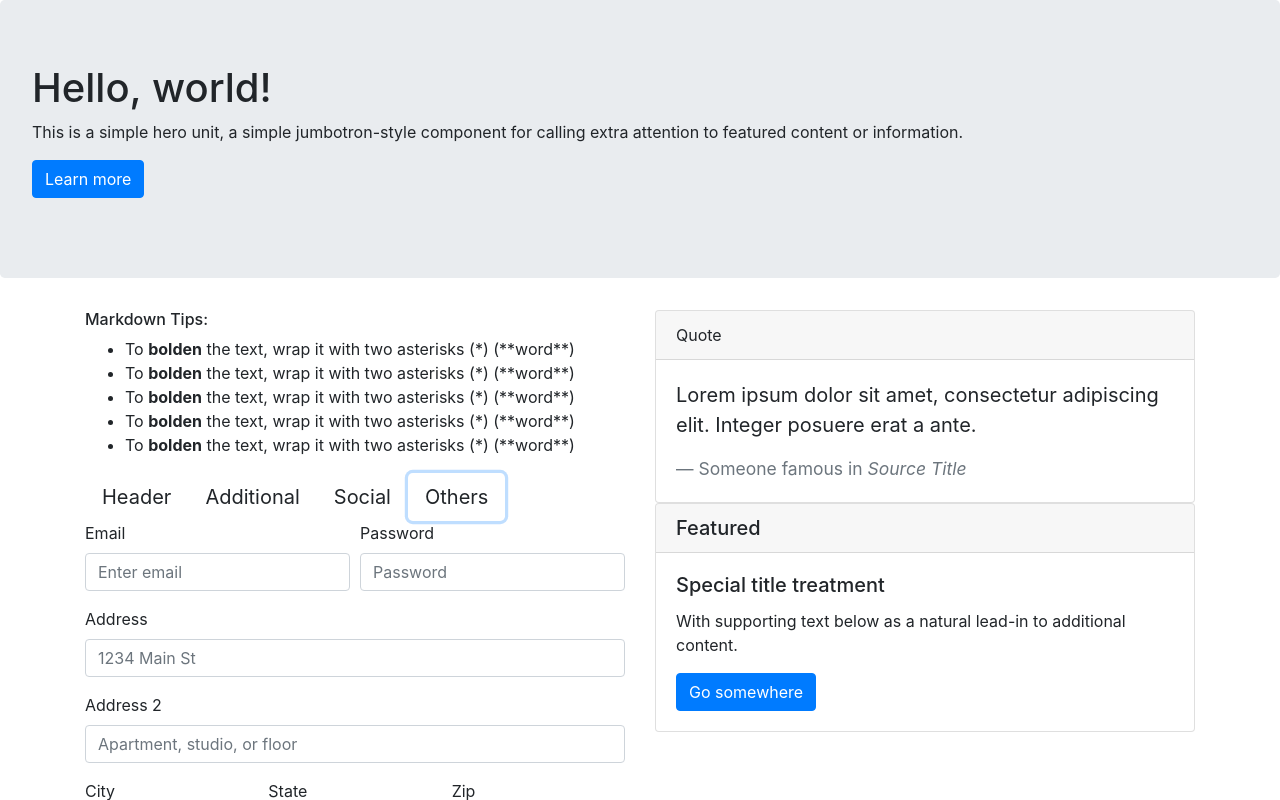
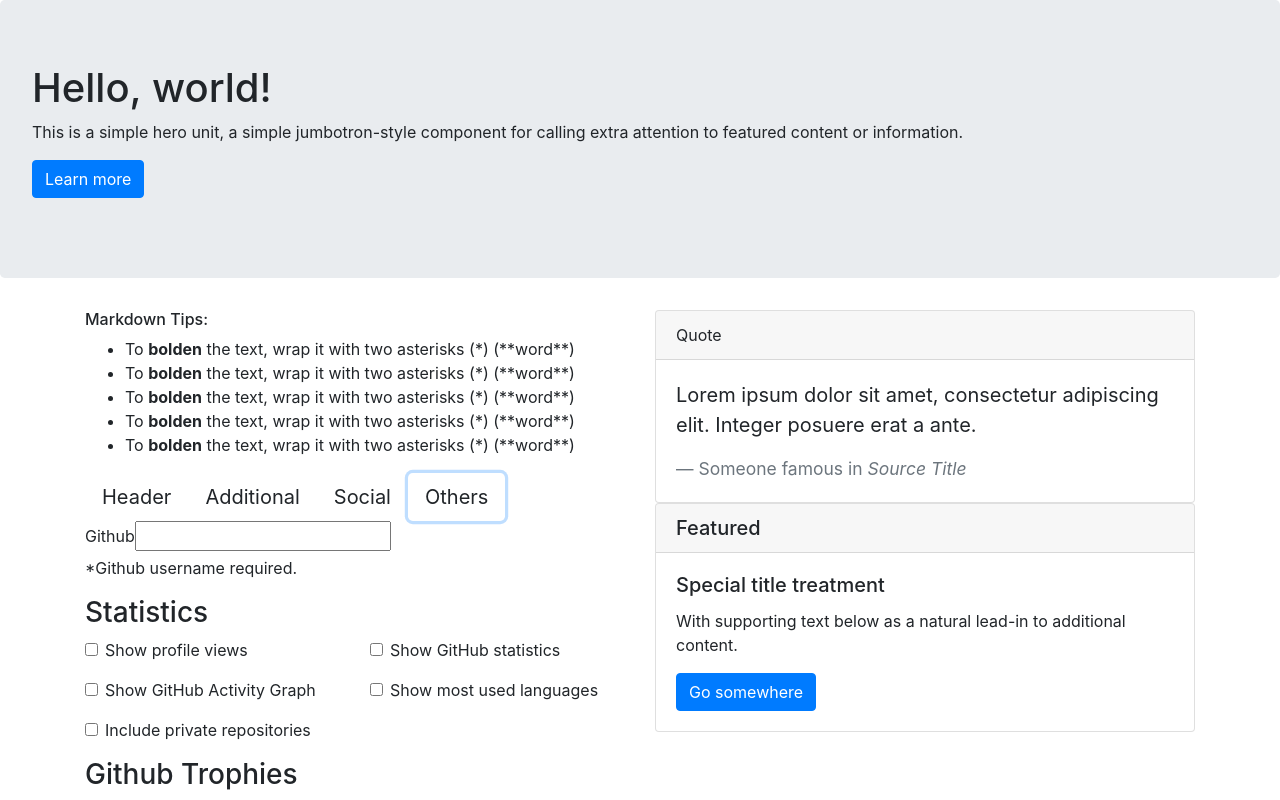
Before and after one commit to loveliiivelaugh/readme-generator, a React (Create React App) app: page / in a window 1280 px wide. Both pictures are taken after a click on the button "Others". Shown: the top 800 px of the page. Built offline with nearby package versions, Linux system fonts and the light colour scheme.

Commit message:
finished all the form skeletons, they need final touches

```diff
--- a/src/components/OthersForm.js
+++ b/src/components/OthersForm.js
@@ -1,57 +1,270 @@
-import { Button, Col, Form } from 'react-bootstrap';
+import { Button, Col, Form, Row } from 'react-bootstrap';
+import { useForm, Controller } from "react-hook-form";
 
 const OthersForm =(props) => {
+
+  const { control, register, handleSubmit, errors } = useForm();
+
   return (
     <Form>
-      <Form.Row>
-        <Form.Group as={Col} controlId="formGridEmail">
-          <Form.Label>Email</Form.Label>
-          <Form.Control type="email" placeholder="Enter email" />
+      <Form.Group controlId="formGridEmail">
+        <Form.Label>Github</Form.Label>
+        <Controller
+          name="email"
+          type="text"
+          defaultValue="Enter your username..."
+          rules={{ required: true }}
+          control={control}
+          defaultValue=""
+          render={({ onChange, value }) => <input onChange={onChange} value={value} />}
+        />
+        <p>*Github username required.</p>
       </Form.Group>
 
-        <Form.Group as={Col} controlId="formGridPassword">
-          <Form.Label>Password</Form.Label>
-          <Form.Control type="password" placeholder="Password" />
-        </Form.Group>
-      </Form.Row>
-
-      <Form.Group controlId="formGridAddress1">
-        <Form.Label>Address</Form.Label>
-        <Form.Control placeholder="1234 Main St" />
+      <h3>Statistics</h3>
+      <Row>
+        <Col>
+          <Form.Group id="formGridCheckbox">
+            <Controller
+              name="MyCheckbox"
+              control={control}
+              defaultValue={false}
+              rules={{ required: true }}
+              render={props =>
+                <Form.Check
+                type="checkbox"
+                label="Show profile views"
+                onChange={e => props.onChange(e.target.checked)}
+                checked={props.value}
+                />
+              } // props contains: onChange, onBlur and value
+              />
           </Form.Group>
 
-      <Form.Group controlId="formGridAddress2">
-        <Form.Label>Address 2</Form.Label>
-        <Form.Control placeholder="Apartment, studio, or floor" />
+          <Form.Group id="formGridCheckbox">
+            <Controller
+              name="MyCheckbox"
+              control={control}
+              defaultValue={false}
+              rules={{ required: true }}
+              render={props =>
+                <Form.Check
+                type="checkbox"
+                label="Show GitHub Activity Graph"
+                onChange={e => props.onChange(e.target.checked)}
+                checked={props.value}
+                />
+              } // props contains: onChange, onBlur and value
+              />
           </Form.Group>
 
-      <Form.Row>
-        <Form.Group as={Col} controlId="formGridCity">
-          <Form.Label>City</Form.Label>
-          <Form.Control />
+          <Form.Group id="formGridCheckbox">
+            <Controller
+              name="MyCheckbox"
+              control={control}
+              defaultValue={false}
+              rules={{ required: true }}
+              render={props =>
+                <Form.Check
+                type="checkbox"
+                label="Include private repositories"
+                onChange={e => props.onChange(e.target.checked)}
+                checked={props.value}
+                />
+              } // props contains: onChange, onBlur and value
+              />
+          </Form.Group>
+        </Col>
+
+        <Col>
+          <Form.Group id="formGridCheckbox">
+            <Controller
+              name="MyCheckbox"
+              control={control}
+              defaultValue={false}
+              rules={{ required: true }}
+              render={props =>
+                <Form.Check
+                type="checkbox"
+                label="Show GitHub statistics"
+                onChange={e => props.onChange(e.target.checked)}
+                checked={props.value}
+                />
+              } // props contains: onChange, onBlur and value
+              />
           </Form.Group>
 
-        <Form.Group as={Col} controlId="formGridState">
-          <Form.Label>State</Form.Label>
-          <Form.Control as="select" defaultValue="Choose...">
-            <option>Choose...</option>
-            <option>...</option>
-          </Form.Control>
+          <Form.Group id="formGridCheckbox">
+            <Controller
+              name="MyCheckbox"
+              control={control}
+              defaultValue={false}
+              rules={{ required: true }}
+              render={props =>
+                <Form.Check
+                type="checkbox"
+                label="Show most used languages"
+                onChange={e => props.onChange(e.target.checked)}
+                checked={props.value}
+                />
+              } // props contains: onChange, onBlur and value
+              />
+          </Form.Group>
+        </Col>
+      </Row>
+
+      <h3>Github Trophies</h3>
+      <Row>
+        <Form.Group id="formGridCheckbox">
+          <Controller
+            name="MyCheckbox"
+            control={control}
+            defaultValue={false}
+            rules={{ required: true }}
+            render={props =>
+              <Form.Check
+              type="checkbox"
+              label="Show Trophies"
+              onChange={e => props.onChange(e.target.checked)}
+              checked={props.value}
+              />
+            } // props contains: onChange, onBlur and value
+          />
+        </Form.Group>
+      </Row>
+
+
+      <h3>Github Badges</h3>
+      <Row>
+        <Col>
+          <Form.Group id="formGridCheckbox">
+            <Controller
+              name="MyCheckbox"
+              control={control}
+              defaultValue={false}
+              rules={{ required: true }}
+              render={props =>
+                <Form.Check
+                type="checkbox"
+                label="Arctic Contributor"
+                onChange={e => props.onChange(e.target.checked)}
+                checked={props.value}
+                />
+              } // props contains: onChange, onBlur and value
+              />
+          </Form.Group>
+          <Form.Group id="formGridCheckbox">
+            <Controller
+              name="MyCheckbox"
+              control={control}
+              defaultValue={false}
+              rules={{ required: true }}
+              render={props =>
+                <Form.Check
+                type="checkbox"
+                label="Stars Program"
+                onChange={e => props.onChange(e.target.checked)}
+                checked={props.value}
+                />
+              } // props contains: onChange, onBlur and value
+              />
           </Form.Group>
 
-        <Form.Group as={Col} controlId="formGridZip">
-          <Form.Label>Zip</Form.Label>
-          <Form.Control />
+          <Form.Group id="formGridCheckbox">
+            <Controller
+              name="MyCheckbox"
+              control={control}
+              defaultValue={false}
+              rules={{ required: true }}
+              render={props =>
+                <Form.Check
+                type="checkbox"
+                label="GitHub Pro"
+                onChange={e => props.onChange(e.target.checked)}
+                checked={props.value}
+                />
+              } // props contains: onChange, onBlur and value
+              />
           </Form.Group>
-      </Form.Row>
+        </Col>
+
+        <Col>
+          <Form.Group id="formGridCheckbox">
+            <Controller
+              name="MyCheckbox"
+              control={control}
+              defaultValue={false}
+              rules={{ required: true }}
+              render={props =>
+                <Form.Check
+                type="checkbox"
+                label="Developer Program"
+                onChange={e => props.onChange(e.target.checked)}
+                checked={props.value}
+                />
+              } // props contains: onChange, onBlur and value
+              />
+          </Form.Group>
 
           <Form.Group id="formGridCheckbox">
-        <Form.Check type="checkbox" label="Check me out" />
+            <Controller
+              name="MyCheckbox"
+              control={control}
+              defaultValue={false}
+              rules={{ required: true }}
+              render={props =>
+                <Form.Check
+                type="checkbox"
+                label="Sponsor"
+                onChange={e => props.onChange(e.target.checked)}
+                checked={props.value}
+                />
+              } // props contains: onChange, onBlur and value
+              />
           </Form.Group>
+        </Col>
+      </Row>
 
-      <Button variant="primary" type="submit">
-        Submit
-      </Button>
+      <h3>Github Metrics</h3>
+      <Row>
+        <Form.Group id="formGridCheckbox">
+          <Controller
+            name="MyCheckbox"
+            control={control}
+            defaultValue={false}
+            rules={{ required: true }}
+            render={props =>
+              <Form.Check
+              type="checkbox"
+              label="Show GitHub metrics"
+              onChange={e => props.onChange(e.target.checked)}
+              checked={props.value}
+              />
+            } // props contains: onChange, onBlur and value
+          />
+        </Form.Group>
+      </Row>
+
+      <h3>Github Streak Stats</h3>
+      <Row>
+        <Form.Group id="formGridCheckbox">
+          <Controller
+            name="MyCheckbox"
+            control={control}
+            defaultValue={false}
+            rules={{ required: true }}
+            render={props =>
+              <Form.Check
+              type="checkbox"
+              label="Show GitHub Streak Stats"
+              onChange={e => props.onChange(e.target.checked)}
+              checked={props.value}
+              />
+            } // props contains: onChange, onBlur and value
+          />
+        </Form.Group>
+      </Row>
+
     </Form>
   )
 }
```
Lines whose indentation alone changed are shown as unchanged.
